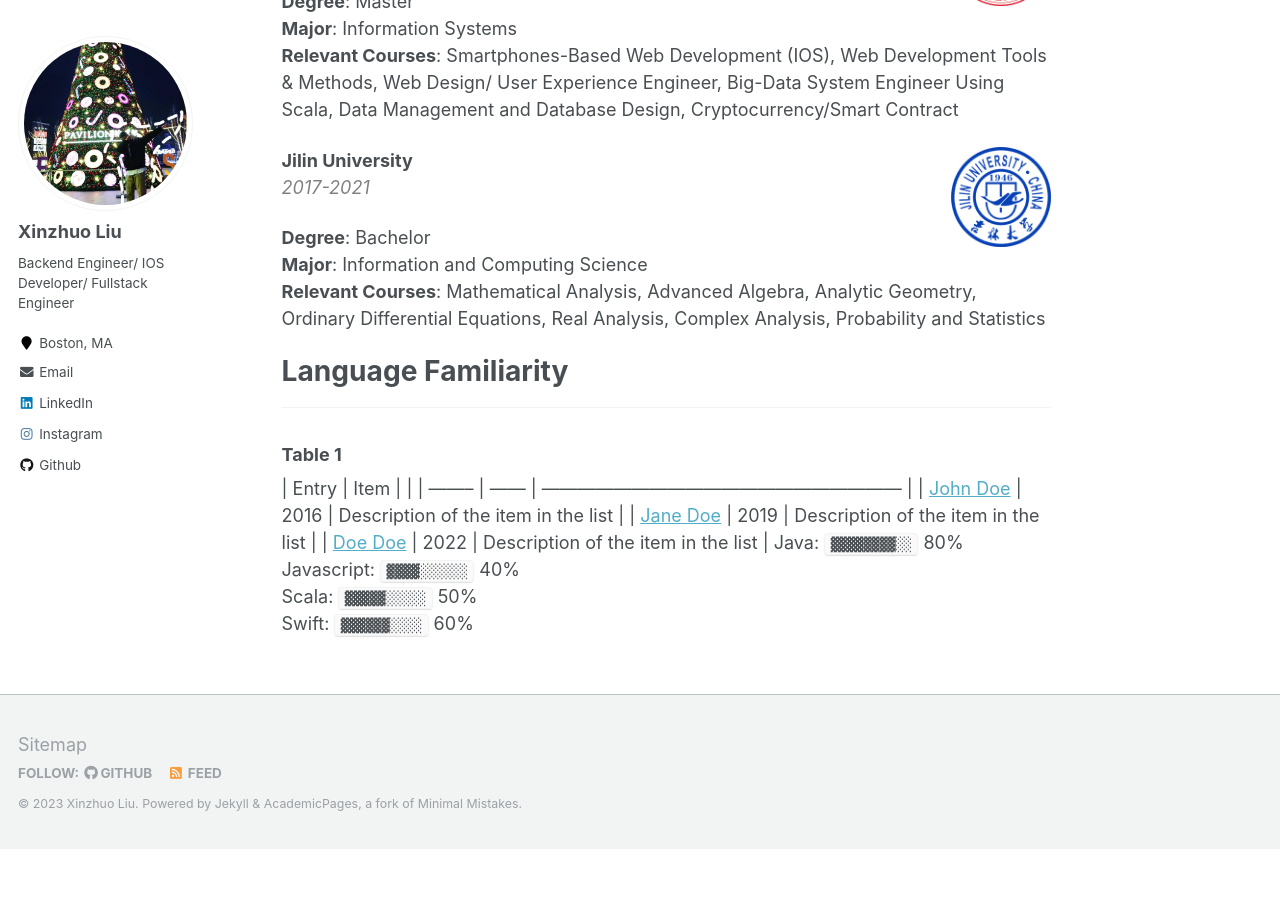
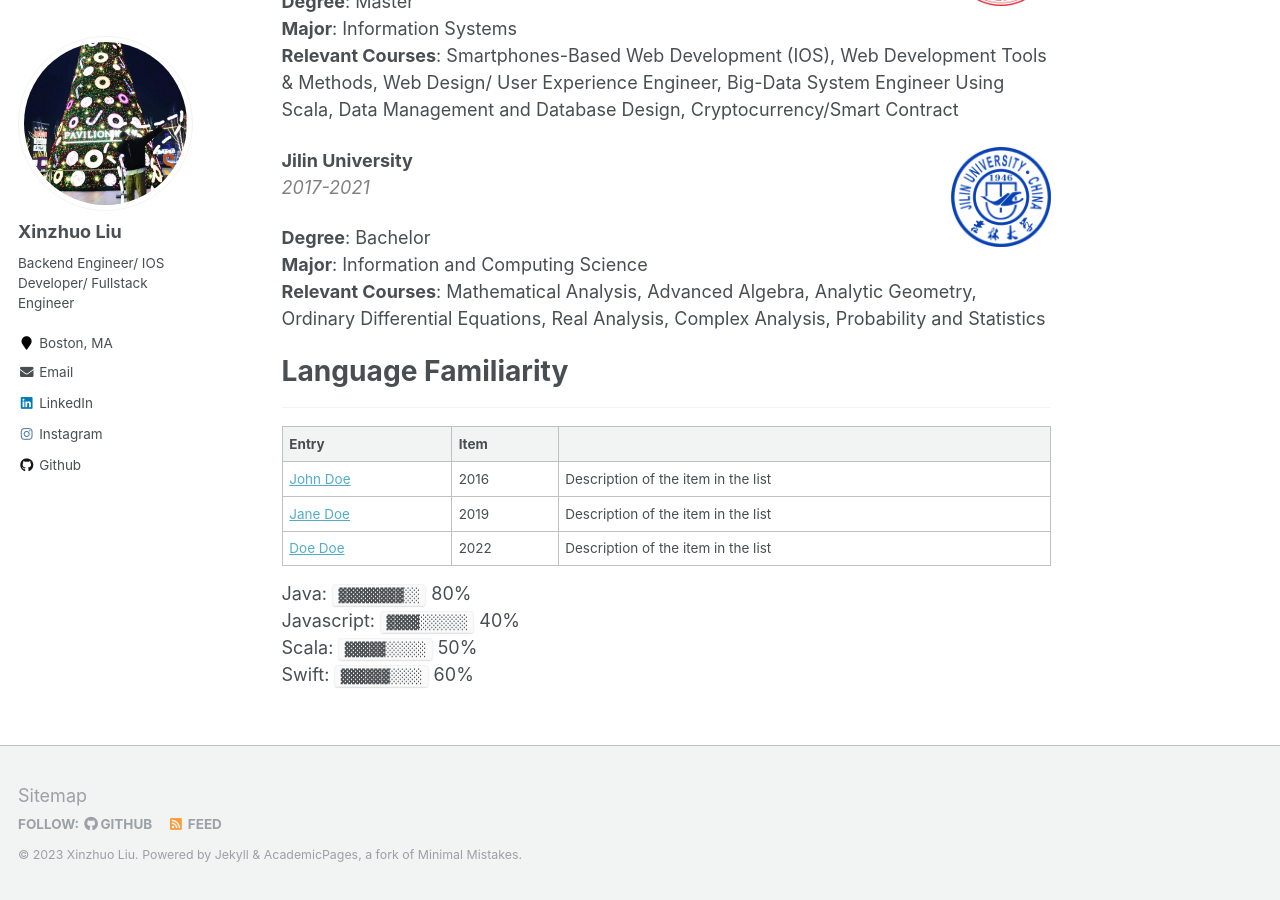
Before and after one commit to Uni-boy/uni-boy.github.io, a Jekyll site: the page built from _pages/about.md, in a window 1280 px wide and 900 px high, scrolled down 527 px. Built offline with Jekyll 4.4.1, drawn with Linux system fonts in a browser that asks for light colours; before the commit the page ends 1376 px from its top, so only the background shows below that.

Commit message:
progress bar test

```diff
--- a/_pages/about.md
+++ b/_pages/about.md
@@ -44,13 +44,12 @@
 
 ------
 
-### Table 1
-
 | Entry            | Item   |                                                              |
 | --------         | ------ | ------------------------------------------------------------ |
 | [John Doe](#)    | 2016   | Description of the item in the list                          |
 | [Jane Doe](#)    | 2019   | Description of the item in the list                          |
 | [Doe Doe](#)     | 2022   | Description of the item in the list                          |
+
 Java:  `▓▓▓▓▓▓▓▓░░` 80%
 Javascript: `▓▓▓▓░░░░░░` 40%
 Scala: `▓▓▓▓▓░░░░░` 50%
```
